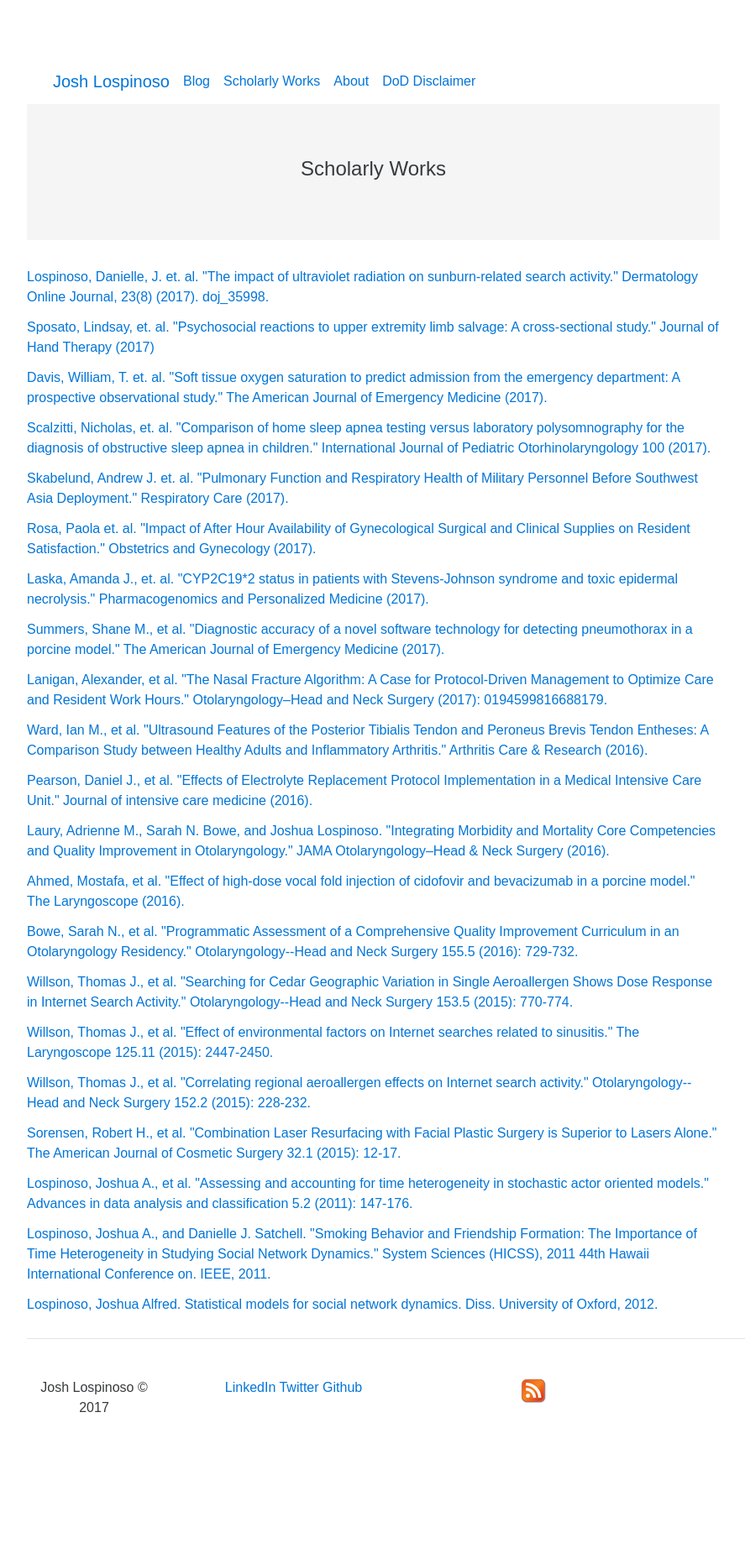
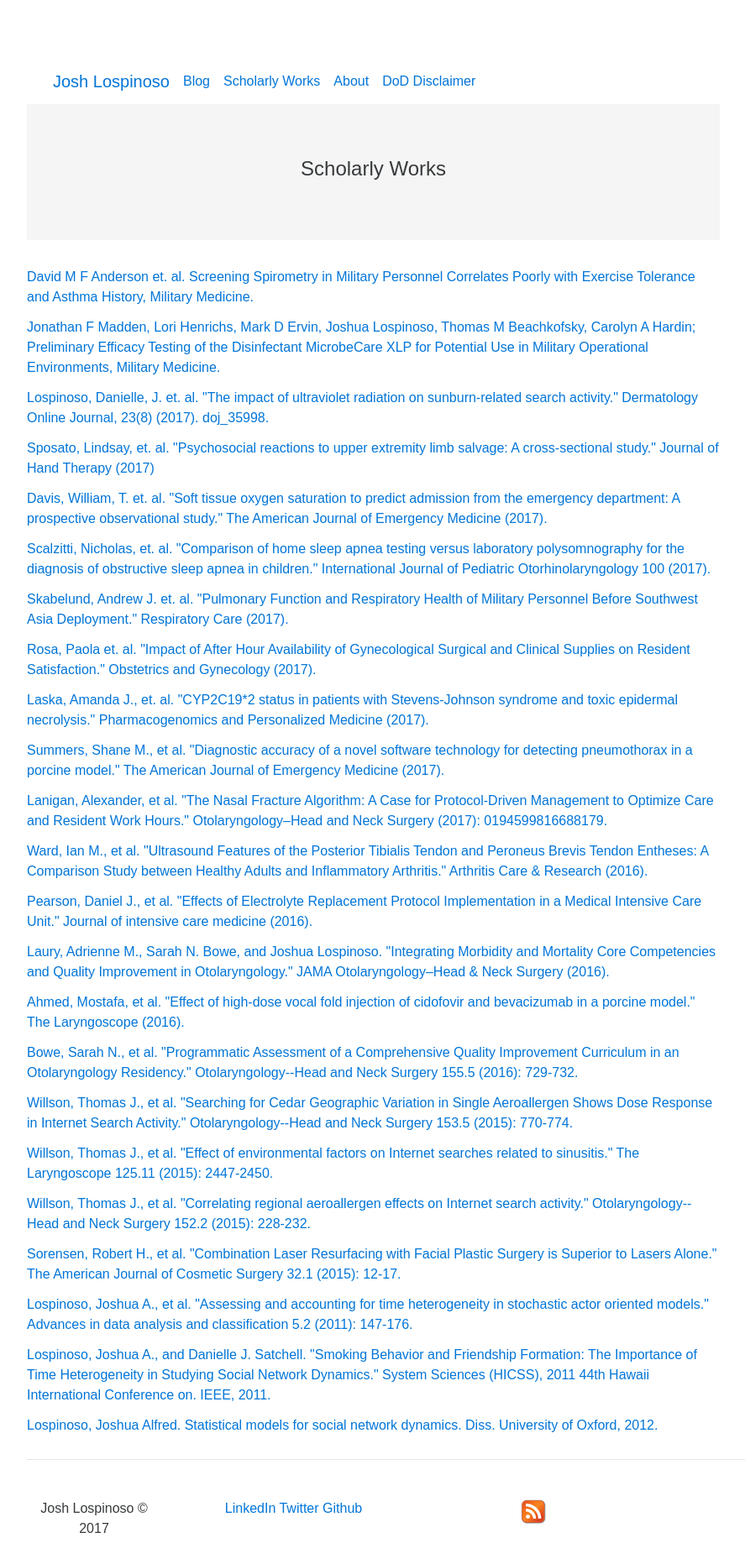
Before and after one commit to JLospinoso/jlospinoso.github.io, a Jekyll site: the page built from scholarly.html, in a window 1280 px wide. Shown: the whole page at 84% size, without its empty margins (53-940 px from the left). Built offline with Jekyll 4.4.1, drawn with Linux system fonts in a browser that asks for light colours; some web fonts are replaced; before the commit the page ends 1719 px from its top, so only the background shows below that.

Commit message:
Updating publications

```diff
--- a/scholarly.html
+++ b/scholarly.html
@@ -5,12 +5,15 @@ title: Josh Lospinoso - Scholarly Works
 <div class="jumbotron jumbotron-fluid">
   <h4 class="text-xs-center">Scholarly Works</h4>
 </div>
-
-
+<div class="card card-borderless">
+  <a href="https://academic.oup.com/milmed/advance-article/doi/10.1093/milmed/usy039/4959954" target="_blank">David M F Anderson et. al. Screening Spirometry in Military Personnel Correlates Poorly with Exercise Tolerance and Asthma History, Military Medicine.</a>
+</div>
+<div class="card card-borderless">
+  <a href="https://academic.oup.com/milmed/advance-article/doi/10.1093/milmed/usx195/4954084" target="_blank">Jonathan F Madden, Lori Henrichs, Mark D Ervin, Joshua Lospinoso, Thomas M Beachkofsky, Carolyn A Hardin; Preliminary Efficacy Testing of the Disinfectant MicrobeCare XLP for Potential Use in Military Operational Environments, Military Medicine.</a>
+</div>
 <div class="card card-borderless">
   <a href="https://escholarship.org/uc/item/6cs1n9nd" target="_blank">Lospinoso, Danielle, J. et. al. "The impact of ultraviolet radiation on sunburn-related search activity." Dermatology Online Journal, 23(8) (2017). doj_35998.</a>
 </div>
-
 <div class="card card-borderless">
   <a href="http://www.jhandtherapy.org/article/S0894-1130(17)30151-5/fulltext" target="_blank">Sposato, Lindsay, et. al. "Psychosocial reactions to upper extremity limb salvage: A cross-sectional study." Journal of Hand Therapy (2017)</a>
 </div>
```
